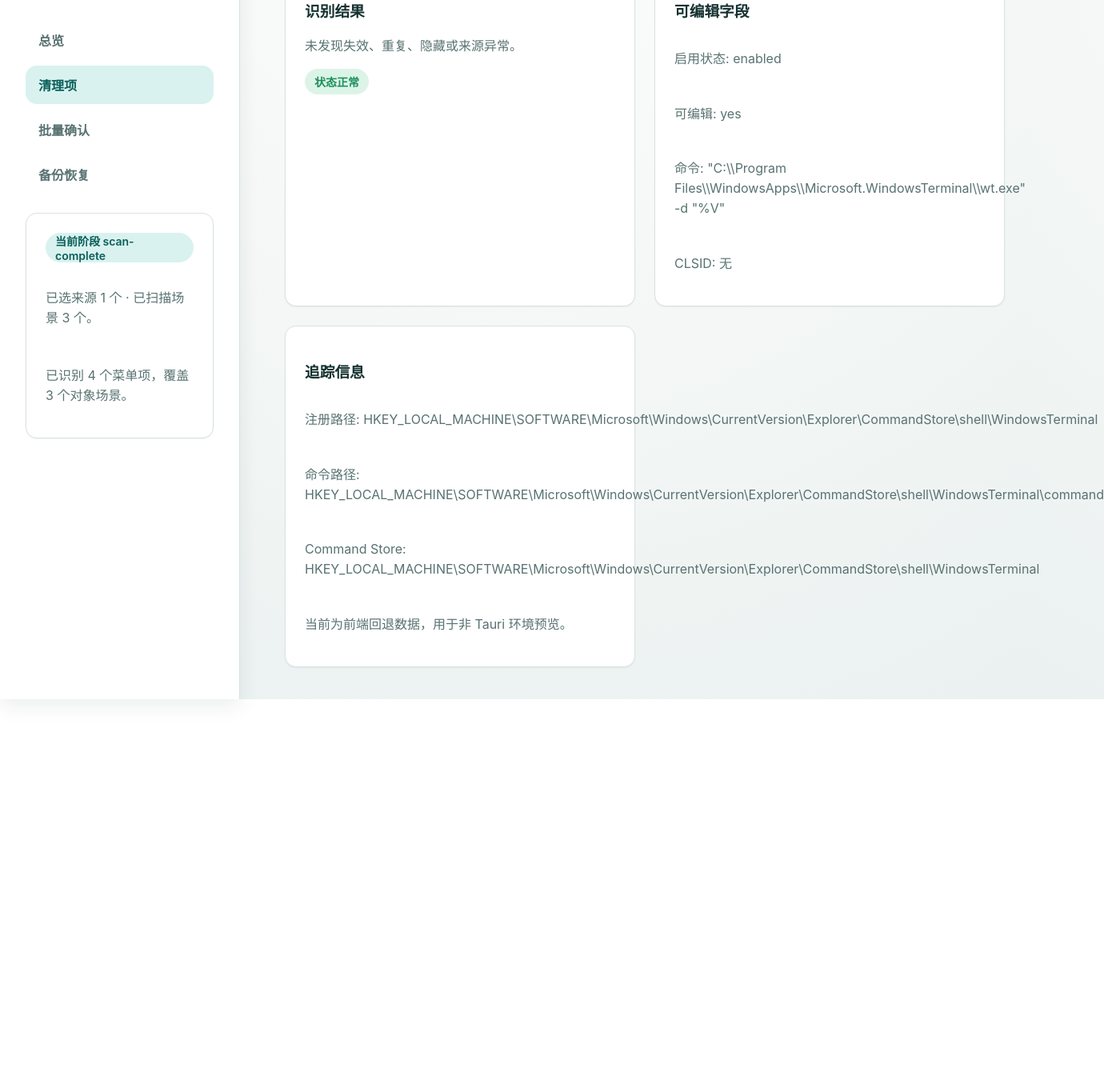
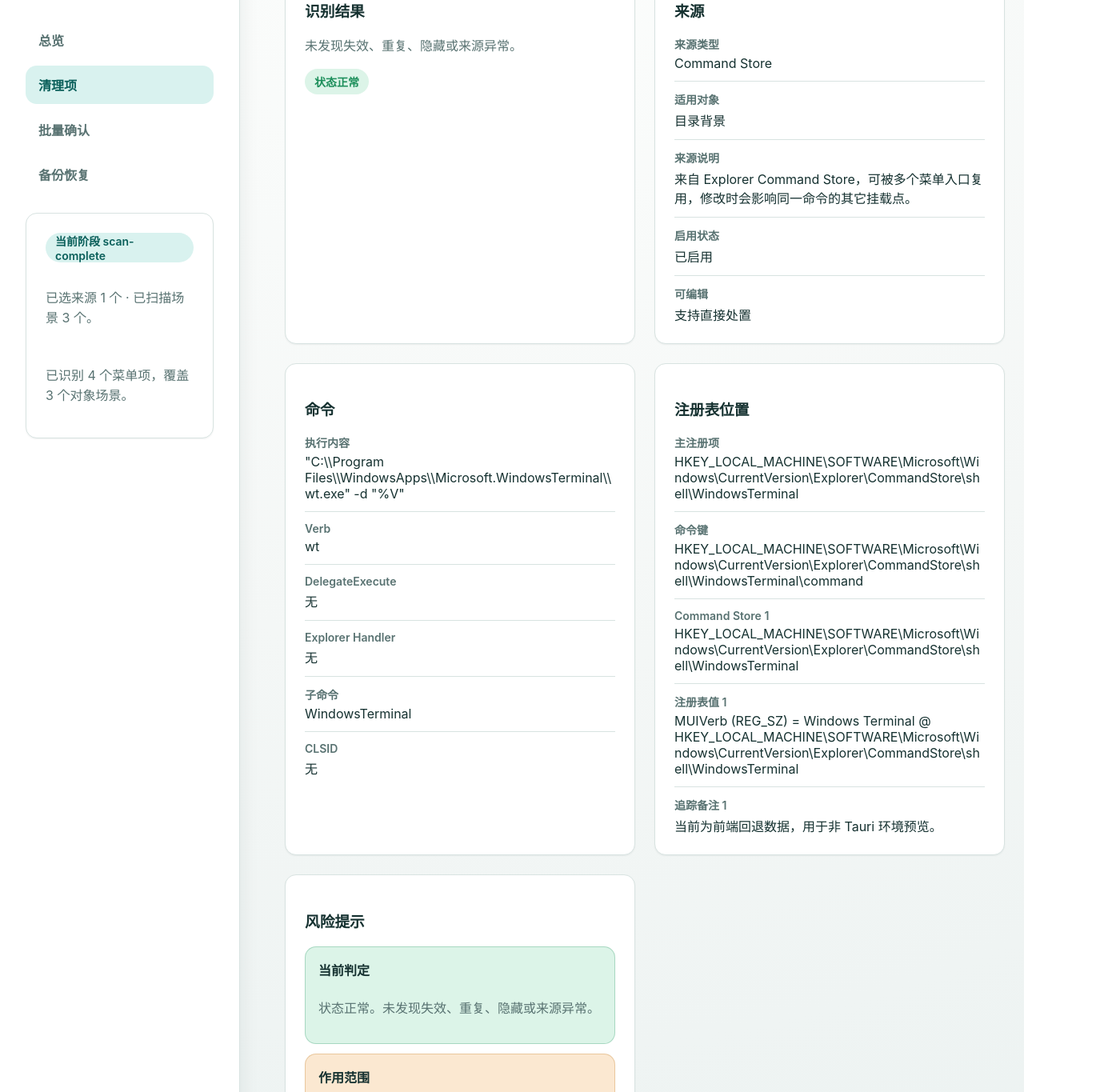
Before and after one commit to Minghou-Lei/RightCleaner, a React (Vite) app: page /cleanup/command-store-windows-terminal in a window 1280 px wide. Shown: the part 220-1585 px from the top of the page at 80% size, 1380 px wide, since content can reach past the window. Before the commit the page ends 1094 px from the top, so only its background shows below. Built offline with nearby package versions, Linux system fonts and the light colour scheme.

Commit message:
Implement MIN-56 cleanup item detail panel

```diff
--- a/src/styles/app.css
+++ b/src/styles/app.css
@@ -155,6 +155,58 @@
   gap: var(--space-3);
 }
 
+.rc-detail-list {
+  display: grid;
+  gap: var(--space-3);
+  margin: 0;
+}
+
+.rc-detail-list__row {
+  display: grid;
+  gap: var(--space-1);
+  padding-bottom: var(--space-3);
+  border-bottom: 1px solid var(--color-border);
+}
+
+.rc-detail-list__row:last-child {
+  padding-bottom: 0;
+  border-bottom: 0;
+}
+
+.rc-detail-list__row dt {
+  font-size: var(--text-sm);
+  font-weight: var(--weight-semibold);
+  color: var(--color-text-muted);
+}
+
+.rc-detail-list__row dd {
+  margin: 0;
+  word-break: break-word;
+}
+
+.rc-detail-note {
+  display: grid;
+  gap: var(--space-2);
+  padding: var(--space-4);
+  border-radius: var(--radius-md);
+  border: 1px solid var(--color-border);
+}
+
+.rc-detail-note--low {
+  background: var(--color-success-soft);
+  border-color: color-mix(in srgb, var(--color-success) 28%, transparent);
+}
+
+.rc-detail-note--medium {
+  background: var(--color-warning-soft);
+  border-color: color-mix(in srgb, var(--color-warning) 28%, transparent);
+}
+
+.rc-detail-note--high {
+  background: var(--color-danger-soft);
+  border-color: color-mix(in srgb, var(--color-danger) 28%, transparent);
+}
+
 .rc-tag-row {
   display: flex;
   flex-wrap: wrap;
--- a/src/views/cleanup-detail-page.tsx
+++ b/src/views/cleanup-detail-page.tsx
@@ -3,9 +3,125 @@ import { Link, useParams } from "react-router-dom";
 import {
   analyzeNormalizedMenuItem,
   getDetectionTagLabel,
+  type RiskLevel,
 } from "@/features/cleanup/menu-item-detection";
-import { formatMenuSourceKind, formatMenuVisibility } from "../shared/menu-items";
+import {
+  formatMenuSourceKind,
+  formatMenuVisibility,
+  type NormalizedMenuItem,
+} from "../shared/menu-items";
 import { useAppState } from "../state/app-state";
+
+type DetailSection = {
+  label: string;
+  value: string;
+  tone?: RiskLevel;
+};
+
+function getSourceSummary(item: NormalizedMenuItem) {
+  if (item.tags.includes("unknown-source")) {
+    return "来源未完成归属识别，处置前应先核对发布者或安装软件。";
+  }
+
+  if (item.sourceKind === "shell_extension") {
+    return "来自 Shell 扩展处理器，通常由第三方软件注册并通过 CLSID 接管菜单行为。";
+  }
+
+  if (item.sourceKind === "command_store") {
+    return "来自 Explorer Command Store，可被多个菜单入口复用，修改时会影响同一命令的其它挂载点。";
+  }
+
+  return "来自标准 Shell Verb 注册项，通常直接声明菜单文案与命令行。";
+}
+
+function getExecutionSummary(item: NormalizedMenuItem) {
+  if (item.command?.command) {
+    return item.command.command;
+  }
+
+  if (item.handlerClsid) {
+    return `通过 CLSID ${item.handlerClsid} 调用 Shell 扩展处理器`;
+  }
+
+  return "当前未解析到直接命令，可能为残留项或需要进一步追踪。";
+}
+
+function getRiskSections(item: NormalizedMenuItem, detection: ReturnType<typeof analyzeNormalizedMenuItem>) {
+  const sections: DetailSection[] = [
+    {
+      label: "当前判定",
+      value: `${detection.headline}。${detection.detail}`,
+      tone: detection.badgeTone,
+    },
+  ];
+
+  const registrationPath = item.trace.registrationPath.toUpperCase();
+  if (registrationPath.startsWith("HKEY_LOCAL_MACHINE\\") || registrationPath.startsWith("HKEY_CLASSES_ROOT\\")) {
+    sections.push({
+      label: "作用范围",
+      value: "该注册表位置通常影响整机或所有用户，禁用前应确认不会波及团队通用菜单。",
+      tone: "medium",
+    });
+  }
+
+  if (item.command?.delegateExecute || item.command?.explorerCommandHandler) {
+    sections.push({
+      label: "执行链",
+      value: "该项含有 DelegateExecute 或 ExplorerCommandHandler，真实行为可能不止一条命令行。",
+      tone: "high",
+    });
+  }
+
+  if (item.command?.command && /(powershell|cmd\.exe|rundll32|regsvr32|msiexec|wscript|cscript)/i.test(item.command.command)) {
+    sections.push({
+      label: "高风险命令",
+      value: "命令链中包含脚本宿主或系统装载器，建议先审计参数与目标文件，再决定是否禁用。",
+      tone: "high",
+    });
+  }
+
+  if (item.sourceKind === "command_store") {
+    sections.push({
+      label: "复用提示",
+      value: "Command Store 项常被多个目标对象共用，修改后可能同时影响文件、目录或背景菜单。",
+      tone: "medium",
+    });
+  }
+
+  if (item.tags.includes("unknown-source")) {
+    sections.push({
+      label: "归属待确认",
+      value: "来源不明通常意味着卸载残留或手工注册，建议先导出注册表备份并确认安装来源。",
+      tone: "high",
+    });
+  }
+
+  return sections;
+}
+
+function getRegistrySections(item: NormalizedMenuItem) {
+  const sections: DetailSection[] = [
+    { label: "主注册项", value: item.trace.registrationPath },
+    { label: "命令键", value: item.trace.commandPath ?? "无单独命令子键" },
+  ];
+
+  item.trace.commandStorePaths.forEach((path, index) => {
+    sections.push({ label: `Command Store ${index + 1}`, value: path });
+  });
+
+  item.trace.sourceValues.forEach((value, index) => {
+    sections.push({
+      label: `注册表值 ${index + 1}`,
+      value: `${value.name} (${value.valueType}) = ${value.data} @ ${value.sourcePath}`,
+    });
+  });
+
+  item.trace.notes.forEach((note, index) => {
+    sections.push({ label: `追踪备注 ${index + 1}`, value: note });
+  });
+
+  return sections;
+}
 
 export function CleanupDetailPage() {
   const { itemId } = useParams();
@@ -45,6 +161,24 @@ export function CleanupDetailPage() {
       ? item.canonicalTitle
       : null;
   const detection = analyzeNormalizedMenuItem(item, duplicateGroup);
+  const sourceSections: DetailSection[] = [
+    { label: "来源类型", value: formatMenuSourceKind(item.sourceKind) },
+    { label: "适用对象", value: item.targetLabel },
+    { label: "来源说明", value: getSourceSummary(item) },
+  ];
+  const commandSections: DetailSection[] = [
+    { label: "执行内容", value: getExecutionSummary(item) },
+    { label: "Verb", value: item.command?.verb ?? "无" },
+    { label: "DelegateExecute", value: item.command?.delegateExecute ?? "无" },
+    { label: "Explorer Handler", value: item.command?.explorerCommandHandler ?? "无" },
+    {
+      label: "子命令",
+      value: item.command?.subCommands.length ? item.command.subCommands.join(" / ") : "无",
+    },
+    { label: "CLSID", value: item.handlerClsid ?? "无" },
+  ];
+  const registrySections = getRegistrySections(item);
+  const riskSections = getRiskSections(item, detection);
 
   return (
     <section className="rc-screen">
@@ -94,28 +228,54 @@ export function CleanupDetailPage() {
           )}
         </section>
         <section className="rc-card">
-          <h3>可编辑字段</h3>
-          <div className="rc-stack">
-            <p className="rc-body">启用状态: {item.enabled ? "enabled" : "disabled"}</p>
-            <p className="rc-body">可编辑: {item.editable ? "yes" : "no"}</p>
-            <p className="rc-body">命令: {item.command?.command ?? "无直接命令"}</p>
-            <p className="rc-body">CLSID: {item.handlerClsid ?? "无"}</p>
-          </div>
+          <h3>来源</h3>
+          <dl className="rc-detail-list">
+            {sourceSections.map((section) => (
+              <div className="rc-detail-list__row" key={section.label}>
+                <dt>{section.label}</dt>
+                <dd>{section.value}</dd>
+              </div>
+            ))}
+            <div className="rc-detail-list__row">
+              <dt>启用状态</dt>
+              <dd>{item.enabled ? "已启用" : "已禁用"}</dd>
+            </div>
+            <div className="rc-detail-list__row">
+              <dt>可编辑</dt>
+              <dd>{item.editable ? "支持直接处置" : "当前仅支持查看"}</dd>
+            </div>
+          </dl>
         </section>
         <section className="rc-card">
-          <h3>追踪信息</h3>
+          <h3>命令</h3>
+          <dl className="rc-detail-list">
+            {commandSections.map((section) => (
+              <div className="rc-detail-list__row" key={section.label}>
+                <dt>{section.label}</dt>
+                <dd>{section.value}</dd>
+              </div>
+            ))}
+          </dl>
+        </section>
+        <section className="rc-card">
+          <h3>注册表位置</h3>
+          <dl className="rc-detail-list">
+            {registrySections.map((section) => (
+              <div className="rc-detail-list__row" key={section.label}>
+                <dt>{section.label}</dt>
+                <dd>{section.value}</dd>
+              </div>
+            ))}
+          </dl>
+        </section>
+        <section className="rc-card">
+          <h3>风险提示</h3>
           <div className="rc-stack">
-            <p className="rc-body">注册路径: {item.trace.registrationPath}</p>
-            <p className="rc-body">命令路径: {item.trace.commandPath ?? "无"}</p>
-            {item.trace.commandStorePaths.map((path) => (
-              <p className="rc-body" key={path}>
-                Command Store: {path}
-              </p>
-            ))}
-            {item.trace.notes.map((note) => (
-              <p className="rc-body" key={note}>
-                {note}
-              </p>
+            {riskSections.map((section) => (
+              <article className={`rc-detail-note rc-detail-note--${section.tone ?? "low"}`} key={section.label}>
+                <strong>{section.label}</strong>
+                <p className="rc-body">{section.value}</p>
+              </article>
             ))}
           </div>
         </section>
```
Also changed, not shown: 1 other file (tests, documents, lock files or other folders).
